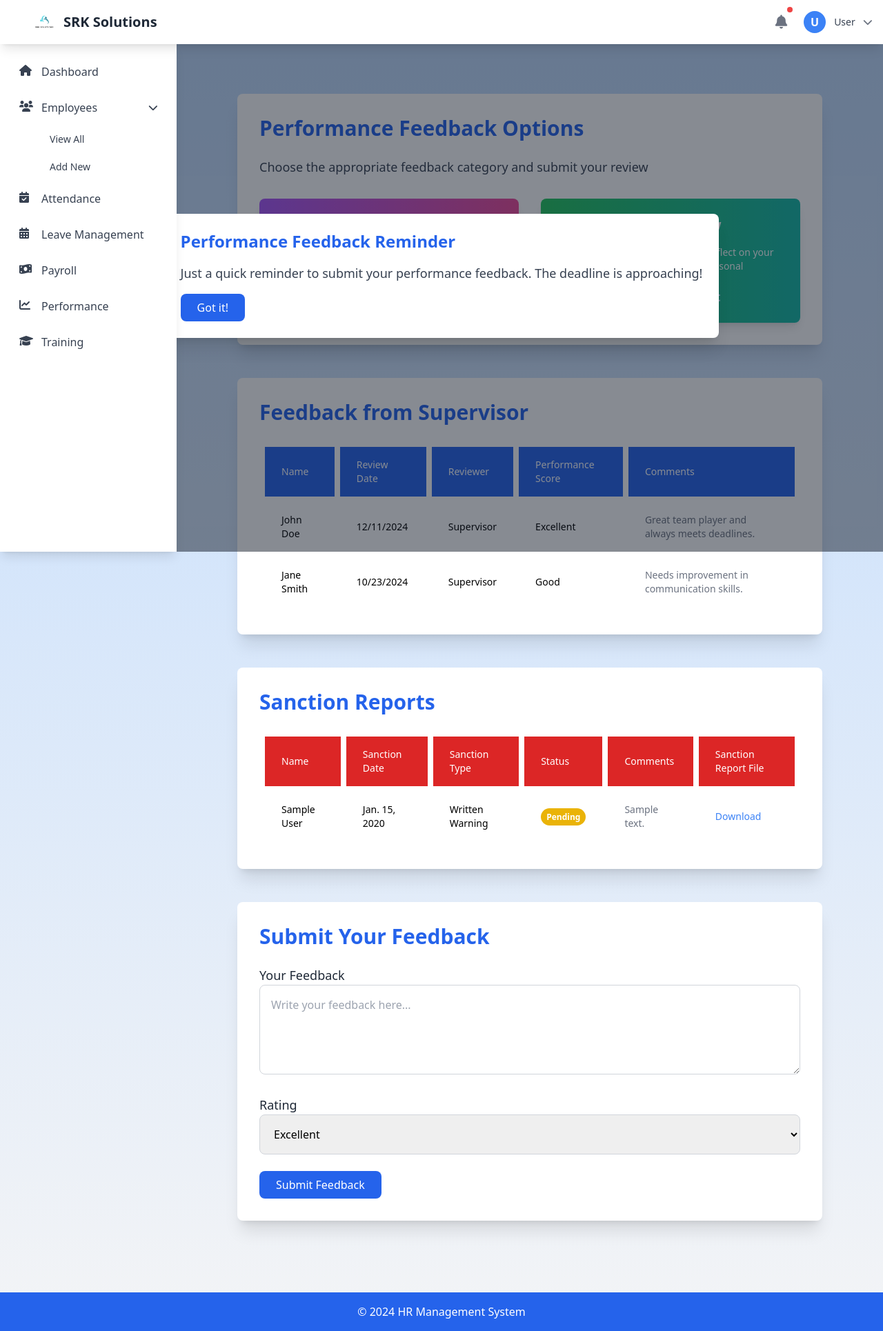
After one commit to katkatty21/HRManagementSystemWeb, a Django app: page /performance_feedback/ in a window 1280 px wide. The commit adds this page. Shown: the whole page at 69% size. Run offline with Django 5.2, Linux system fonts and the light colour scheme; tables that the repository leaves empty hold one stand-in row (values such as "Sample post"); some libraries are stand-ins or nearby versions.

Commit message:
Add new feature and updates for performance feedback and sanction reports

```diff
--- a/hrmanagementsystem/hrmanagement/admin.py
+++ b/hrmanagementsystem/hrmanagement/admin.py
@@ -199,8 +199,9 @@ class SanctionReportAdmin(admin.ModelAdmin):
     list_display = ('sanction_id', 'employee', 'sanction_type', 'sanction_date', 'status')
     list_display_links = ('sanction_id', 'employee')
     search_fields = ('employee__first_name', 'employee__last_name', 'sanction_type')
-    list_filter = ('status', 'sanction_date')
+    list_filter = ('status', 'sanction_date', 'sanction_type')  # Add sanction_type to the filter
     ordering = ('sanction_date',)
+
 
 @admin.register(Trainings)
 class TrainingAdmin(admin.ModelAdmin):
--- a/hrmanagementsystem/hrmanagement/templates/pages/base.html
+++ b/hrmanagementsystem/hrmanagement/templates/pages/base.html
@@ -109,7 +109,7 @@
                 </a>
 
                 <!-- Leave Management -->
-                <a href="{% url 'leave_request' %}"
+                <a href="{% url 'leave_request_page' %}"
                     class="flex items-center px-4 py-3 text-gray-700 hover:bg-blue-50 hover:text-blue-600 rounded-lg group transition-colors duration-200">
                     <i class="fas fa-calendar-alt w-5 h-5 mr-3"></i>
                     <span class="font-medium">Leave Management</span>
@@ -123,7 +123,7 @@
                 </a>
 
                 <!-- Performance -->
-                <a href="#"
+                <a href="{% url 'performance_feedback' %}"
                     class="flex items-center px-4 py-3 text-gray-700 hover:bg-blue-50 hover:text-blue-600 rounded-lg group transition-colors duration-200">
                     <i class="fas fa-chart-line w-5 h-5 mr-3"></i>
                     <span class="font-medium">Performance</span>
--- /dev/null
+++ b/hrmanagementsystem/hrmanagement/templates/pages/performance_feedback.html
@@ -0,0 +1,185 @@
+
+{% extends 'pages/base.html' %}
+
+{% block title %}
+Performance Feedback
+{% endblock %}
+
+{% block content %}
+
+
+<!-- Main Content Section -->
+<div class="container mx-auto mt-12 px-6 lg:px-16">
+
+    <!-- Feedback Navigation Section -->
+    <div class="bg-white rounded-lg shadow-xl p-8 mb-12">
+        <h3 class="text-3xl font-semibold text-blue-600 mb-6">Performance Feedback Options</h3>
+        <p class="text-lg text-gray-700 mb-8">Choose the appropriate feedback category and submit your review</p>
+
+        <div class="grid grid-cols-1 md:grid-cols-2 gap-8">
+
+            <!-- Submit Peer Feedback -->
+            <div class="bg-gradient-to-r from-purple-500 to-pink-500 text-white p-6 rounded-lg shadow-lg hover:scale-105 transition-all duration-300">
+                <h4 class="text-xl font-semibold mb-4">Submit Peer Feedback</h4>
+                <p class="text-sm">Provide constructive feedback for your colleagues, helping them grow professionally.</p>
+                <a href="#" class="mt-4 text-blue-200 hover:text-blue-100 text-lg font-semibold transition-all duration-300">Give Peer Feedback</a>
+            </div>
+
+            <!-- Self-Assessment Review -->
+            <div class="bg-gradient-to-r from-green-500 to-teal-500 text-white p-6 rounded-lg shadow-lg hover:scale-105 transition-all duration-300">
+                <h4 class="text-xl font-semibold mb-4">Self-Assessment Review</h4>
+                <p class="text-sm">Evaluate your own performance, reflect on your achievements, and set goals for personal development.</p>
+                <a href="#" class="mt-4 text-blue-200 hover:text-blue-100 text-lg font-semibold transition-all duration-300">Complete Self-Assessment</a>
+            </div>
+        </div>
+    </div>
+
+    <!-- Feedback from Supervisor Section -->
+    <div class="bg-white rounded-lg shadow-xl p-8 mb-12">
+        <h3 class="text-3xl font-semibold text-blue-600 mb-6">Feedback from Supervisor</h3>
+        <div class="overflow-x-auto">
+            <table class="min-w-full table-auto border-separate border-spacing-2">
+                <thead class="bg-blue-600 text-white text-sm">
+                    <tr>
+                        <th class="px-6 py-4 text-left font-medium">Name</th>
+                        <th class="px-6 py-4 text-left font-medium">Review Date</th>
+                        <th class="px-6 py-4 text-left font-medium">Reviewer</th>
+                        <th class="px-6 py-4 text-left font-medium">Performance Score</th>
+                        <th class="px-6 py-4 text-left font-medium">Comments</th>
+                    </tr>
+                </thead>
+                <tbody>
+                    <tr class="border-b hover:bg-gray-50">
+                        <td class="px-6 py-4 text-sm">John Doe</td>
+                        <td class="px-6 py-4 text-sm">12/11/2024</td>
+                        <td class="px-6 py-4 text-sm">Supervisor</td>
+                        <td class="px-6 py-4 text-sm">Excellent</td>
+                        <td class="px-6 py-4 text-sm text-gray-500">Great team player and always meets deadlines.</td>
+                    </tr>
+                    <tr class="border-b hover:bg-gray-50">
+                        <td class="px-6 py-4 text-sm">Jane Smith</td>
+                        <td class="px-6 py-4 text-sm">10/23/2024</td>
+                        <td class="px-6 py-4 text-sm">Supervisor</td>
+                        <td class="px-6 py-4 text-sm">Good</td>
+                        <td class="px-6 py-4 text-sm text-gray-500">Needs improvement in communication skills.</td>
+                    </tr>
+                </tbody>
+            </table>
+        </div>
+    </div>
+
+ <!-- Sanction Reports Section -->
+<div class="bg-white rounded-lg shadow-xl p-8 mb-12">
+    <h3 class="text-3xl font-semibold text-blue-600 mb-6">Sanction Reports</h3>
+    <div class="overflow-x-auto">
+        <table class="min-w-full table-auto border-separate border-spacing-2">
+            <thead class="bg-red-600 text-white text-sm">
+                <tr>
+                    <th class="px-6 py-4 text-left font-medium">Name</th>
+                    <th class="px-6 py-4 text-left font-medium">Sanction Date</th>
+                    <th class="px-6 py-4 text-left font-medium">Sanction Type</th>
+                    <th class="px-6 py-4 text-left font-medium">Status</th>
+                    <th class="px-6 py-4 text-left font-medium">Comments</th>
+                    <th class="px-6 py-4 text-left font-medium">Sanction Report File</th>
+                </tr>
+            </thead>
+            <tbody>
+                {% for report in sanction_reports %}
+                    <tr class="border-b hover:bg-gray-50">
+                        <td class="px-6 py-4 text-sm">
+                            {{ report.employee.first_name }} {{ report.employee.last_name }}
+                        </td>
+                        <td class="px-6 py-4 text-sm">{{ report.sanction_date }}</td>
+                        <td class="px-6 py-4 text-sm">{{ report.sanction_type }}</td>
+                        <td class="px-6 py-4 text-sm">
+                            {% if report.status == 'Pending' %}
+                                <span class="text-xs font-semibold bg-yellow-500 text-white px-2 py-1 rounded-full">
+                                    {{ report.status }}
+                                </span>
+                            {% elif report.status == 'Resolved' %}
+                                <span class="text-xs font-semibold bg-green-500 text-white px-2 py-1 rounded-full">
+                                    {{ report.status }}
+                                </span>
+                            {% endif %}
+                        </td>
+                        <td class="px-6 py-4 text-sm text-gray-500">{{ report.sanction_details }}</td>
+                        <td class="px-6 py-4 text-sm">
+                            {% if report.sanction_report_file %}
+                                <a href="{{ report.sanction_report_file.url }}" class="text-blue-500" target="_blank">Download</a>
+                            {% else %}
+                                <span class="text-gray-500">No file</span>
+                            {% endif %}
+                        </td>
+                    </tr>
+                {% empty %}
+                    <tr>
+                        <td colspan="6" class="text-center text-gray-500 py-4">No sanction reports available.</td>
+                    </tr>
+                {% endfor %}
+            </tbody>
+        </table>
+    </div>
+</div>
+
+
+    <!-- Submit Your Feedback Form Section -->
+    <div class="bg-white rounded-lg shadow-xl p-8 mb-12">
+        <h3 class="text-3xl font-semibold text-blue-600 mb-6">Submit Your Feedback</h3>
+
+        <form method="POST" class="space-y-6">
+            {% csrf_token %}
+
+            <!-- Feedback Textarea -->
+            <div class="mb-4">
+                <label for="feedback" class="block text-lg font-medium text-gray-800">Your Feedback</label>
+                <textarea id="feedback" name="feedback" rows="4" class="w-full border border-gray-300 rounded-lg p-4 transition-all focus:ring-2 focus:ring-blue-500" required placeholder="Write your feedback here..."></textarea>
+            </div>
+
+            <!-- Rating Dropdown -->
+            <div class="mb-4">
+                <label for="rating" class="block text-lg font-medium text-gray-800">Rating</label>
+                <select id="rating" name="rating" class="w-full border border-gray-300 rounded-lg p-4 transition-all focus:ring-2 focus:ring-blue-500" required>
+                    <option value="Excellent">Excellent</option>
+                    <option value="Good">Good</option>
+                    <option value="Average">Average</option>
+                    <option value="Poor">Poor</option>
+                </select>
+            </div>
+
+            <!-- Submit Button -->
+            <button type="submit" class="bg-blue-600 text-white py-2 px-6 rounded-lg hover:bg-blue-700 transition-all duration-300">Submit Feedback</button>
+        </form>
+    </div>
+
+    <!-- Real-time Feedback Status -->
+    <div id="status" class="hidden bg-teal-200 text-teal-800 p-4 rounded-lg shadow-lg mb-8">
+        <div class="flex items-center">
+            <i class="fas fa-check-circle mr-3 text-2xl"></i>
+            <p>Your feedback has been submitted successfully!</p>
+        </div>
+    </div>
+</div>
+
+<!-- Pop-up Reminder Modal -->
+<div id="reminder-modal" class="fixed inset-0 bg-gray-900 bg-opacity-50 flex justify-center items-center hidden">
+    <div class="bg-white p-6 rounded-lg shadow-xl w
+
+-1/3">
+        <h4 class="text-2xl font-semibold text-blue-600 mb-4">Performance Feedback Reminder</h4>
+        <p class="text-lg text-gray-700 mb-4">Just a quick reminder to submit your performance feedback. The deadline is approaching!</p>
+        <button id="close-modal" class="bg-blue-600 text-white py-2 px-6 rounded-lg hover:bg-blue-700 transition-all duration-300">Got it!</button>
+    </div>
+</div>
+
+<script>
+    // Display the pop-up when the page loads
+    window.onload = function() {
+        document.getElementById('reminder-modal').classList.remove('hidden');
+    }
+
+    // Close the pop-up when the button is clicked
+    document.getElementById('close-modal').onclick = function() {
+        document.getElementById('reminder-modal').classList.add('hidden');
+    }
+</script>
+{% endblock %}
--- a/hrmanagementsystem/hrmanagement/urls.py
+++ b/hrmanagementsystem/hrmanagement/urls.py
@@ -7,6 +7,7 @@ urlpatterns = [
     path('clock-in/', views.clock_in, name='clock_in'),
     path('attendance-record/', views.attendance_record, name='attendance_record'),
     path('admin/login/', views.custom_admin_login, name='admin_login'),
-    path('leave_request/', views.leave_request_page, name='leave_request'),
+    path('leave_request/', views.leave_request_page, name='leave_request_page'),
+    path('performance_feedback/', views.performance_feedback, name='performance_feedback'),
 
 ]
--- a/hrmanagementsystem/hrmanagement/views.py
+++ b/hrmanagementsystem/hrmanagement/views.py
@@ -6,12 +6,11 @@ from django.contrib import messages
 from django.contrib.auth import authenticate, login
 from .models import UserAccount, EmployeeInformation, AttendanceRecord, LeaveType, LeaveRequest
 from django.views.decorators.csrf import csrf_protect
-
-from django.shortcuts import render, redirect
 from django.contrib.auth.decorators import login_required
-from .models import LeaveRequest, LeaveType
 from .forms import LeaveRequestForm
-
+from django.contrib import messages
+from datetime import datetime
+from django.db.models import Count, Sum
 
 # Set the timezone to Asia/Manila
 PHILIPPINES_TZ = pytz_timezone('Asia/Manila')
@@ -125,6 +124,39 @@ def clock_out(request):
 
 
 
+def calculate_total_hours(time_in, time_out):
+    """Calculates the total hours worked based on time_in and time_out"""
+    if time_in and time_out:
+        time_in = datetime.combine(datetime.today(), time_in)
+        time_out = datetime.combine(datetime.today(), time_out)
+        total_time = time_out - time_in
+        return total_time.seconds / 3600  # Convert seconds to hours
+    return 0
+
+
+from datetime import datetime
+from django.shortcuts import render, redirect
+from .models import AttendanceRecord, EmployeeInformation
+
+def calculate_working_and_overtime_hours(time_in, time_out, status):
+    """Calculates working hours and overtime hours, skipping if status is 'Leave'."""
+    if status == 'Leave':
+        return 0, 0  # No working or overtime hours for leave days
+
+    if time_in and time_out:
+        time_in = datetime.combine(datetime.today(), time_in)
+        time_out = datetime.combine(datetime.today(), time_out)
+        total_time = time_out - time_in
+        total_hours = total_time.seconds / 3600  # Convert seconds to hours
+
+        # 8 hours workday threshold
+        working_hours = min(total_hours, 8)  # Cap working hours at 8
+        overtime_hours = max(0, total_hours - 8)  # Overtime is any time beyond 8 hours
+
+        return round(working_hours, 3), round(overtime_hours, 3)
+
+    return 0, 0
+
 def attendance_record(request):
     if 'user_id' not in request.session:
         return redirect('login')
@@ -136,10 +168,16 @@ def attendance_record(request):
         # Retrieve attendance records for the employee
         attendance_records = AttendanceRecord.objects.filter(employee=employee).order_by('-date')
 
+        # Calculate working hours and overtime for each record
+        for record in attendance_records:
+            record.working_hours, record.overtime_hours = calculate_working_and_overtime_hours(record.time_in, record.time_out, record.status)
+            record.save()
+
         # Calculate the attendance statistics
-        total_attendance = attendance_records.count()
+
         present_days = attendance_records.filter(status='Present').count()
         absent_days = attendance_records.filter(status='Absent').count()
+        leave_days = attendance_records.filter(status='Leave').count()
 
         # Retrieve the job directly (assuming it's stored as a string or reference in EmployeeInformation)
         job = employee.job  # If job is directly the job name or ID
@@ -149,48 +187,130 @@ def attendance_record(request):
             'attendance_records': attendance_records,
             'user_role': request.session.get('user_role', 'User'),
             'user_name': request.session.get('user_name', ''),
-            'total_attendance': total_attendance,
+
             'present_days': present_days,
             'absent_days': absent_days,
+            'leave_days': leave_days,  # Add leave days
             'job': job,  # Pass the job to the context
         }
 
         return render(request, 'pages/attendance_record.html', context)
+
     except EmployeeInformation.DoesNotExist:
         return redirect('login')
 
+
+from datetime import datetime
 from django.shortcuts import render, redirect
-from django.contrib.auth.decorators import login_required
+from django.contrib import messages
+from .models import LeaveType, LeaveRequest
 from .forms import LeaveRequestForm
-from .models import LeaveType, LeaveRequest, UserAccount
-from django.views.decorators.csrf import csrf_protect
 
-@csrf_protect
-@login_required
 def leave_request_page(request):
-    leave_types = LeaveType.objects.all()  # Get all leave types
+    # Check if the user has an associated employee information
+    if 'user_id' not in request.session:
+        return redirect('login')
+
     try:
-        # Find UserAccount for the logged-in user
-        user_account = UserAccount.objects.get(username=request.user.email)
-        # Get the related EmployeeInformation object
-        employee_info = user_account.account_id
-        # Fetch leave requests for that employee
-        leave_requests = LeaveRequest.objects.filter(employee=employee_info)
-    except UserAccount.DoesNotExist:
-        leave_requests = []  # If no UserAccount exists for this user, return empty list
+        # Retrieve employee information
+        employee = EmployeeInformation.objects.get(employee_id=request.session['user_id'])
+    except EmployeeInformation.DoesNotExist:
+        messages.error(request, "You don't have employee information linked to your account.")
+        return redirect('home')  # Redirect to a different page or an error page
 
+    leave_types = LeaveType.objects.all()  # Fetch all leave types
+    leave_requests = LeaveRequest.objects.filter(employee=employee)  # Fetch user's leave requests
+
+    # Handle form submission
+    if request.method == "POST":
+        leave_type_id = request.POST.get('leave_type')
+        start_date_str = request.POST.get('start_date')
+        end_date_str = request.POST.get('end_date')
+        reason = request.POST.get('reason')
+        description = request.POST.get('description')
+
+        try:
+            leave_type = LeaveType.objects.get(leave_type_id=leave_type_id)
+
+            # Convert start_date and end_date from string to datetime.date
+            start_date = datetime.strptime(start_date_str, '%Y-%m-%d').date()
+            end_date = datetime.strptime(end_date_str, '%Y-%m-%d').date()
+
+            # Calculate duration based on the dates
+            duration = (end_date - start_date).days
+
+            # Create the leave request
+            LeaveRequest.objects.create(
+                employee=employee,
+                leave_type=leave_type,
+                start_date=start_date,
+                end_date=end_date,
+                duration=duration,
+                reason=reason,
+                description=description,
+                status='Pending'  # Default status
+            )
+            messages.success(request, "Leave request submitted successfully!")
+        except LeaveType.DoesNotExist:
+            messages.error(request, "Invalid leave type selected.")
+        except Exception as e:
+            messages.error(request, f"Error occurred: {str(e)}")
+        return redirect('leave_request_page')
+
+    total_count = leave_requests.count()
+    approved_count = leave_requests.filter(status='Approved').count()
+    pending_count = leave_requests.filter(status='Pending').count()
+
+    context = {
+        'leave_types': leave_types,
+        'leave_requests': leave_requests,
+        'total_count': total_count,
+        'approved_count': approved_count,
+        'pending_count': pending_count,
+    }
+
+    return render(request, 'pages/leave_request.html', context)
+
+from django.shortcuts import render
+from .models import SanctionReport
+from django.contrib import messages
+from django.shortcuts import render
+from .models import SanctionReport
+# Include the necessary form or model imports if feedback is handled
+
+def performance_feedback(request):
+    # Fetch all sanction reports from the database, ordered by sanction_date
+    sanction_reports = SanctionReport.objects.all().order_by('-sanction_date')
+
+    # Placeholder for feedback data, replace with actual logic if necessary
+    feedback_data = []  # Example, you can replace this with actual data fetching logic
+
+    # Handle POST request for feedback submission
     if request.method == 'POST':
-        form = LeaveRequestForm(request.POST)
-        if form.is_valid():
-            leave_request = form.save(commit=False)
-            leave_request.employee = employee_info  # Set the employee info for the leave request
-            leave_request.save()
-            return redirect('leave_request_page')
-    else:
-        form = LeaveRequestForm()
+        # Example logic: save feedback related to a specific sanction report
+        # Assuming feedback is related to a specific report (you would need to create a form or model for feedback)
 
-    return render(request, 'pages/leave_request.html', {
-        'form': form,
-        'leave_requests': leave_requests,
-        'leave_types': leave_types,
+        # Fetch the SanctionReport object by the report ID sent in the form
+        report_id = request.POST.get('report_id')  # You should send this in the form
+        feedback_text = request.POST.get('feedback')  # Feedback content
+
+        if report_id and feedback_text:
+            try:
+                # Assuming you have a Feedback model to save feedback for sanction reports
+                sanction_report = SanctionReport.objects.get(sanction_id=report_id)
+
+                # Create and save feedback object (you'll need to have a feedback model)
+                # Example:
+                # feedback = Feedback(sanction_report=sanction_report, feedback=feedback_text)
+                # feedback.save()
+
+                # For now, we show a success message
+                messages.success(request, 'Feedback submitted successfully!')
+
+            except SanctionReport.DoesNotExist:
+                messages.error(request, 'Sanction report not found.')
+
+    return render(request, 'pages/performance_feedback.html', {
+        'sanction_reports': sanction_reports,
+        'feedback_data': feedback_data,
     })
```
Also changed, not shown: hrmanagementsystem/hrmanagement/models.py (+18 -5 lines), hrmanagementsystem/hrmanagement/templates/pages/attendance_record.html (+12 -8 lines), hrmanagementsystem/hrmanagement/templates/pages/leave_request.html (+21 -35 lines), hrmanagementsystem/hrmanagement/migrations/0012_alter_sanctionreport_sanction_type.py (added), hrmanagementsystem/hrmanagement/migrations/0013_sanctionreport_sanction_report_file.py (added), 1 other file.
